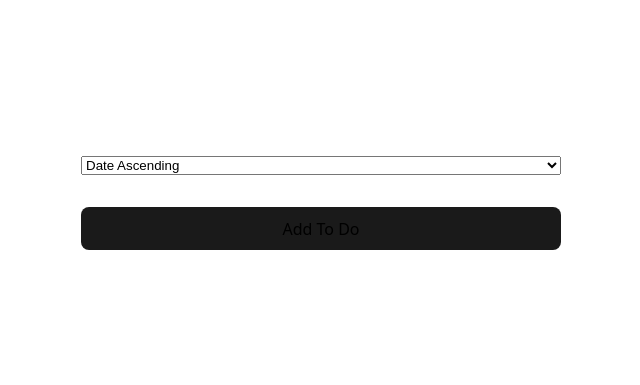
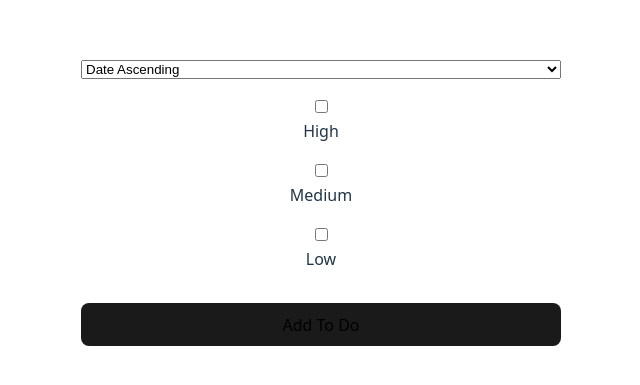
Before and after one commit to Alex761944/react-to-do-app, a React (Vite) app: page / in a window 1280 px wide. Shown: the part 197-582 px from the top of the page, without its empty margins (319-959 px from the left). Built offline with nearby package versions, Linux system fonts and the light colour scheme.

Commit message:
End call with max

```diff
--- a/src/App.jsx
+++ b/src/App.jsx
@@ -7,6 +7,29 @@ const sortOptions = [
   { label: "Date Ascending", value: "date-ascending" },
   { label: "Date Descending", value: "date-descending" },
 ];
+
+const priorityOptions = [
+  {
+    label: "High",
+    value: "high",
+  },
+  {
+    label: "Medium",
+    value: "medium",
+  },
+  {
+    label: "Low",
+    value: "low",
+  },
+];
+
+// Render these options as inputs(checkmark) on the right side of ordering
+
+// Implement state variable for selected priority options
+
+// Handle clicking priority options, filter todos accordingly
+
+// Save selected filter options in local storage
 
 function App() {
   const [toDos, setToDos] = useState(
@@ -94,6 +117,13 @@ function App() {
         ))}
       </select>
 
+      {priorityOptions.map((priorityOption, index) => (
+        <label key={index}>
+          <input type="checkbox" value={priorityOption.value} />
+          <p>{priorityOption.label}</p>
+        </label>
+      ))}
+
       <ToDoList>
         {toDos.sort(sortFunction).map((toDo, index) => (
           <li key={index}>
```
